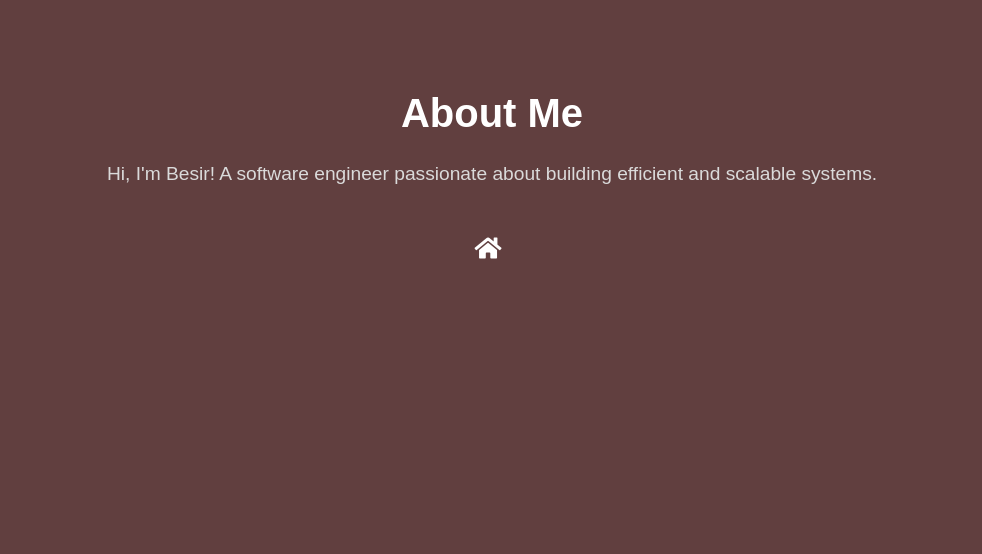
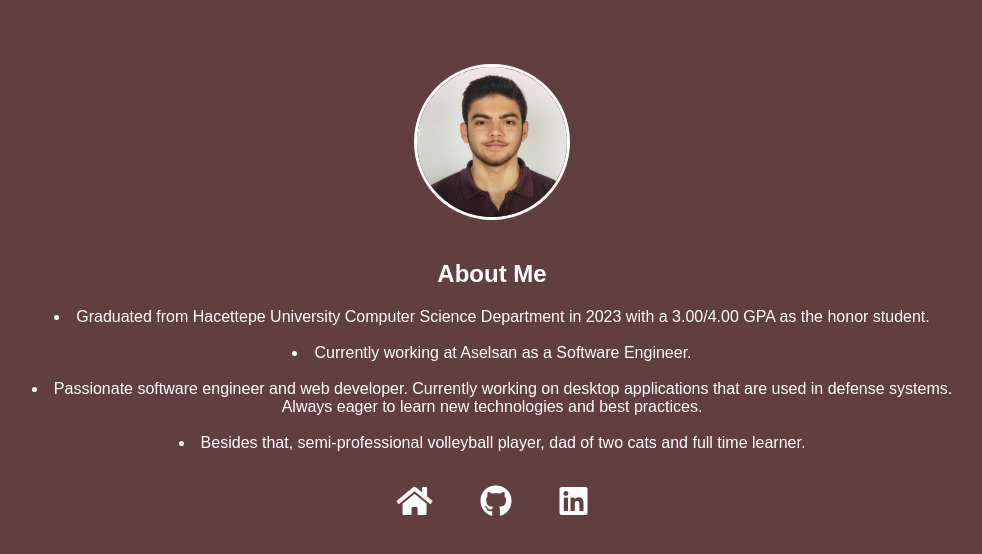
Before and after one commit to besirkassab/besirkassab.github.io, a plain HTML site: page about.html in a window 1280 px wide. Shown: the whole page, without its empty margins (148-1130 px from the left). Drawn offline with Linux system fonts and the light colour scheme.

Commit message:
image url fixed, about page updated.

```diff
--- a/about.html
+++ b/about.html
@@ -10,9 +10,24 @@
 <body>
   <header>
     <div class="container">
-      <h1>About Me</h1>
-      <p>Hi, I'm Besir! A software engineer passionate about building efficient and scalable systems.</p>
-      <a href="index.html" class="home-link"><i class="fas fa-home"></i></a>
+      <img src="me.jpeg" alt="Besir's Photo" class="profile-photo">
+      <h2>About Me</h2>
+      <li>Graduated from Hacettepe University Computer Science Department in 2023 with a 3.00/4.00 GPA as the honor student.</li><br/>
+      <li>Currently working at Aselsan as a Software Engineer.</li><br/>
+      <li>Passionate software engineer and web developer. Currently working on desktop applications that are used in defense systems.<br/>Always eager to learn new technologies and best practices.</li><br/>
+      <li>Besides that, semi-professional volleyball player, dad of two cats and full time learner.</li>
+      <div class="social-media">
+        <a href="index.html" class="social-link"><i class="fas fa-home"></i></a>
+        <a href="https://github.com/besirkassab" target="_blank" class="social-link">
+          <i class="fab fa-github"></i>
+        </a>
+        <a href="https://linkedin.com/in/besirkassab" target="_blank" class="social-link">
+          <i class="fab fa-linkedin"></i>
+        </a>
+        <!-- <a href="https://twitter.com/besir" target="_blank" class="social-link">
+          <i class="fab fa-twitter"></i>
+        </a> -->
+      </div>
     </div>
   </header>
 </body>
```
Also changed, not shown: blogposts.html (+1 -0 lines), contact.html (+4 -3 lines), index.html (+2 -2 lines), projects.html (+2 -1 lines).
